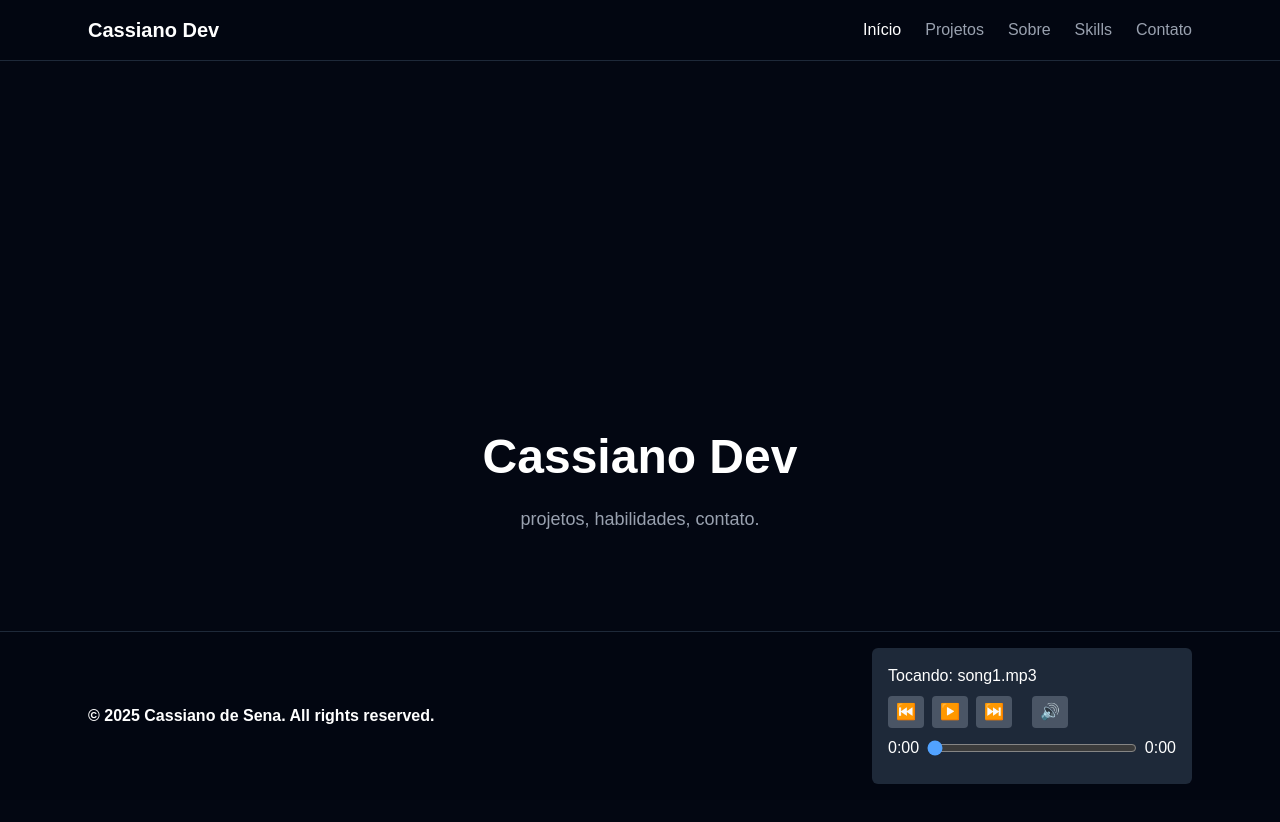
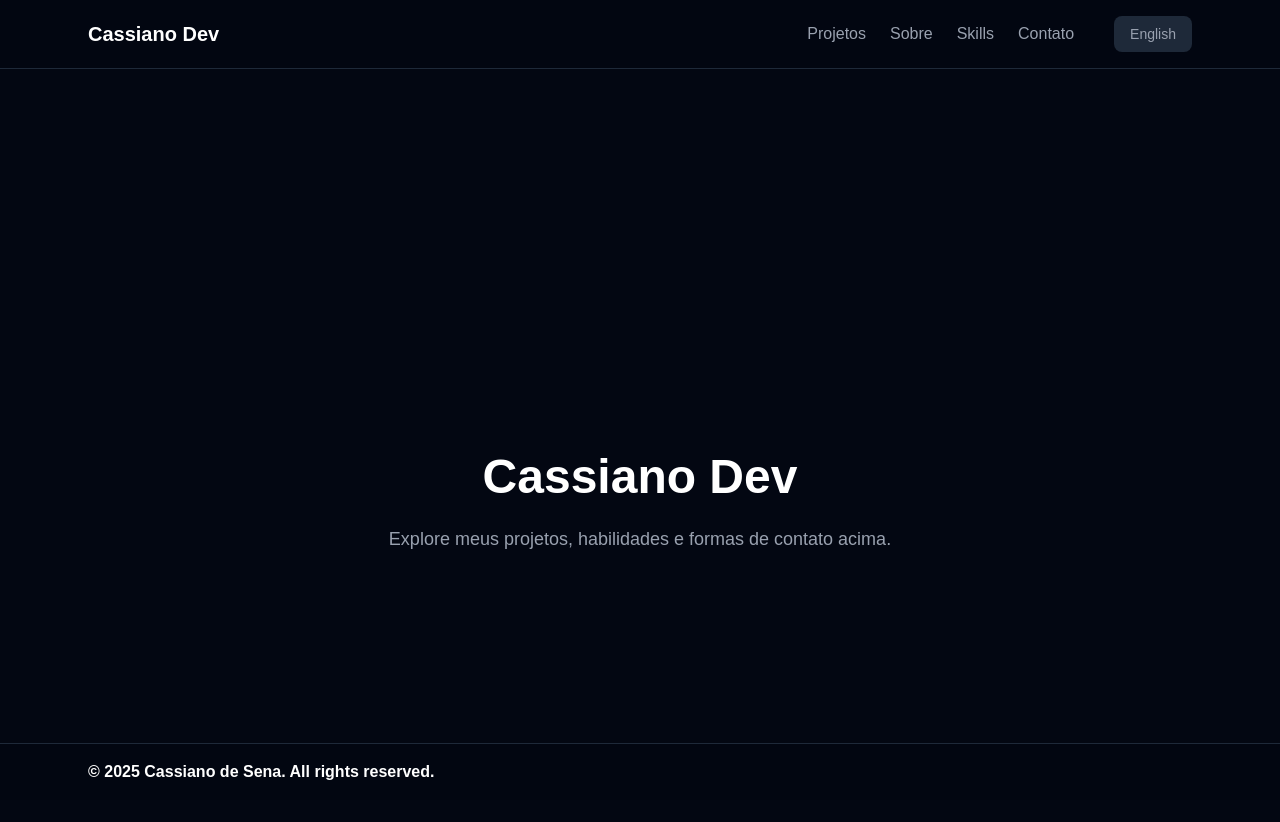
Before and after one commit to cassiano-sena/cassiano-sena.github.io, a Next.js app: page / in a window 1280 px wide. Shown: the top 822 px of the page. Built offline with nearby package versions, Linux system fonts and the light colour scheme.

Commit message:
Page Translation

```diff
--- a/app/SPAContent.tsx
+++ b/app/SPAContent.tsx
@@ -1,69 +1,82 @@
 "use client";
 
-import { useState } from "react";
-import { motion } from "framer-motion";
+import { useState, useEffect } from "react";
+import Navbar from "./components/navbar";
 import AboutPage from "./about/page";
 import ProjectsPage from "./projects/page";
 import SkillsPage from "./skills/page";
 import ContactPage from "./contact/page";
-import Navbar from "./components/navbar"; // <-- importa sua Navbar
 
 export default function SPAContent() {
   const [page, setPage] = useState<
     "home" | "about" | "projects" | "skills" | "contact"
   >("home");
 
-  // Função para renderizar a página correta
+  const [lang, setLang] = useState<"pt" | "en">("pt");
+
+  useEffect(() => {
+    const savedLang = localStorage.getItem("lang") as "pt" | "en" | null;
+    if (savedLang) setLang(savedLang);
+  }, []);
+
+  useEffect(() => {
+    localStorage.setItem("lang", lang);
+  }, [lang]);
+
+  const t = {
+    pt: {
+      homeTitle: "Cassiano Dev",
+      homeText: "Explore meus projetos, habilidades e formas de contato acima.",
+      projects: "Projetos",
+      about: "Sobre",
+      skills: "Skills",
+      contact: "Contato",
+      langButton: "English",
+    },
+    en: {
+      homeTitle: "Cassiano Dev",
+      homeText: "Explore my projects, skills, and ways to get in touch above.",
+      projects: "Projects",
+      about: "About",
+      skills: "Skills",
+      contact: "Contact",
+      langButton: "Português",
+    },
+  }[lang];
+
   const renderPage = () => {
     switch (page) {
       case "about":
-        return <AboutPage />;
+        return <AboutPage lang={lang} />;
       case "projects":
-        return <ProjectsPage />;
+        return <ProjectsPage lang={lang} />;
       case "skills":
-        return <SkillsPage />;
+        return <SkillsPage lang={lang} />;
       case "contact":
-        return <ContactPage />;
+        return <ContactPage lang={lang} />;
       default:
         return (
-        <section className="flex flex-col items-center justify-center min-h-screen text-center px-6">
-            <motion.h1
-            initial={{ opacity: 0, y: 40 }}
-            animate={{ opacity: 1, y: 0 }}
-            transition={{ duration: 1 }}
-            className="text-5xl font-extrabold mb-6 text-accent"
-            >
-            Cassiano Dev
-            </motion.h1>
-
-            <motion.p
-            initial={{ opacity: 0, y: 20 }}
-            animate={{ opacity: 1, y: 0 }}
-            transition={{ delay: 0.3, duration: 1 }}
-            className="text-gray-400 text-lg max-w-2xl leading-relaxed"
-            >
-            projetos, habilidades, contato.
-            </motion.p>
-
-            <motion.div
-            initial={{ opacity: 0, y: 10 }}
-            animate={{ opacity: 1, y: 0 }}
-            transition={{ delay: 0.6, duration: 1 }}
-            className="mt-10 flex flex-wrap justify-center gap-6"
-            >
-
-            </motion.div>
-        </section>
+          <section className="flex flex-col items-center justify-center min-h-screen text-center px-6">
+            <h1 className="text-5xl font-extrabold mb-6 text-accent">
+              {t.homeTitle}
+            </h1>
+            <p className="text-gray-400 text-lg max-w-2xl leading-relaxed">
+              {t.homeText}
+            </p>
+          </section>
         );
     }
   };
 
   return (
     <div className="min-h-screen bg-gray-950 text-white pt-20">
-      {/* Navbar fixa no topo */}
-      <NavbarWrapper onNavigate={setPage} currentPage={page} />
-
-      {/* Conteúdo principal */}
+      <NavbarWrapper
+        onNavigate={setPage}
+        currentPage={page}
+        lang={lang}
+        setLang={setLang}
+        t={t}
+      />
       <main className="flex-1 p-6">{renderPage()}</main>
     </div>
   );
@@ -72,27 +85,34 @@ export default function SPAContent() {
 function NavbarWrapper({
   onNavigate,
   currentPage,
+  lang,
+  setLang,
+  t,
 }: {
   onNavigate: (page: "home" | "about" | "projects" | "skills" | "contact") => void;
-  currentPage: string;
+  currentPage: "home" | "about" | "projects" | "skills" | "contact";
+  lang: "pt" | "en";
+  setLang: (lang: "pt" | "en") => void;
+  t: any;
 }) {
-  const menuItems = [
-    { name: "Início", page: "home" },
-    { name: "Projetos", page: "projects" },
-    { name: "Sobre", page: "about" },
-    { name: "Skills", page: "skills" },
-    { name: "Contato", page: "contact" },
-  ] as const;
+  const menuItems: { name: string; page: "about" | "projects" | "skills" | "contact" }[] = [
+    { name: t.projects, page: "projects" },
+    { name: t.about, page: "about" },
+    { name: t.skills, page: "skills" },
+    { name: t.contact, page: "contact" },
+  ];
 
   return (
     <nav className="fixed top-0 left-0 w-full bg-gray-950/80 backdrop-blur-md z-50 border-b border-gray-800">
       <div className="max-w-6xl mx-auto flex items-center justify-between px-6 py-4">
         <span className="text-xl font-bold text-white">Cassiano Dev</span>
-        <ul className="flex gap-6 text-gray-400">
+        <ul className="flex gap-6 text-gray-400 items-center">
           {menuItems.map((item) => (
             <li key={item.page}>
               <button
-                onClick={() => onNavigate(item.page)}
+                onClick={() =>
+                  onNavigate(item.page as "home" | "about" | "projects" | "skills" | "contact")
+                }
                 className={`transition hover:text-white ${
                   currentPage === item.page ? "text-white font-medium" : ""
                 }`}
@@ -101,6 +121,14 @@ function NavbarWrapper({
               </button>
             </li>
           ))}
+          <li>
+            <button
+              onClick={() => setLang(lang === "pt" ? "en" : "pt")}
+              className="ml-4 bg-gray-800 px-4 py-2 rounded-lg hover:bg-gray-700 text-sm"
+            >
+              {t.langButton}
+            </button>
+          </li>
         </ul>
       </div>
     </nav>
--- a/app/about/page.tsx
+++ b/app/about/page.tsx
@@ -3,7 +3,44 @@
 import { motion } from "framer-motion";
 import Image from "next/image";
 
-export default function AboutPage() {
+export default function AboutPage({ lang }: { lang: "pt" | "en" }) {
+  const t = {
+    pt: {
+      title: "███ ARQUIVO DO SUJEITO: CASSIANO ███",
+      name: "Cassiano de Sena Crispim",
+      occupation: "Desenvolvedor Full Stack",
+      gender: "Masculino",
+      age: "[RESTRITO]",
+      height: "1.75 m",
+      eyeColor: "Indefinido",
+      likes: "Chá, Resolver Problemas",
+      dislikes: "Ruído",
+      location: "[SIGILOSO]",
+      fileCreated: "23.10.2025",
+      accessLevel: "ÔMEGA",
+      fileStatus: "CLASSIFICADO",
+      accessProjects: "Acessar Projetos",
+      contactAgent: "Contatar Agente",
+    },
+    en: {
+      title: "███ SUBJECT FILE: CASSIANO ███",
+      name: "Cassiano de Sena Crispim",
+      occupation: "Full Stack Developer",
+      gender: "Male",
+      age: "[REDACTED]",
+      height: "1.75 m",
+      eyeColor: "Undefined",
+      likes: "Tea, Problem Solving",
+      dislikes: "Noise",
+      location: "[REDACTED]",
+      fileCreated: "10.23.2025",
+      accessLevel: "OMEGA",
+      fileStatus: "CLASSIFIED",
+      accessProjects: "Access Projects",
+      contactAgent: "Contact Agent",
+    },
+  }[lang];
+
   return (
     <main className="about-page bg-gray-950 min-h-screen text-white font-mono relative overflow-hidden">
       {/* Fundo digital */}
@@ -16,11 +53,10 @@ export default function AboutPage() {
           initial={{ opacity: 0, scale: 0.95 }}
           animate={{ opacity: 1, scale: 1 }}
           transition={{ delay: 0.2, duration: 0.8 }}
-          className="bg-gray-900/70 border border-gray-700 rounded-2xl shadow-lg p-10 w-full max-w-9xl backdrop-blur-sm relative"
+          className="bg-gray-900/70 border border-gray-700 rounded-2xl shadow-lg p-10 w-full max-w-5xl backdrop-blur-sm relative"
         >
           <div className="absolute top-4 right-6 text-xs text-gray-600">
-            FILE STATUS:{" "}
-            <span className="text-red-500 font-bold">CLASSIFIED</span>
+            FILE STATUS: <span className="text-red-500 font-bold">{t.fileStatus}</span>
           </div>
 
           {/* TÍTULO */}
@@ -29,12 +65,12 @@ export default function AboutPage() {
             animate={{ opacity: 1, y: 0 }}
             transition={{ duration: 1 }}
             className="text-4xl md:text-5xl font-extrabold mb-8 text-red-500 tracking-widest about-glitch"
-            data-text="███ SUBJECT FILE: CASSIANO ███"
+            data-text={t.title}
           >
-            ███ SUBJECT FILE: CASSIANO ███
+            {t.title}
           </motion.h1>
 
-          {/* CABEÇALHO COM FOTO + INFOS BÁSICAS */}
+          {/* FOTO + INFO BÁSICA */}
           <div className="grid grid-cols-1 md:grid-cols-[200px_1fr] gap-8 items-start mb-10">
             {/* FOTO */}
             <div className="relative w-48 h-48 rounded-lg overflow-hidden border-4 border-red-600 shadow-[0_0_25px_rgba(255,0,0,0.3)] mx-auto md:mx-0">
@@ -48,28 +84,27 @@ export default function AboutPage() {
 
             {/* INFO BÁSICA */}
             <div className="grid grid-cols-2 gap-x-10 gap-y-4">
-              <Info label="Name" value="Cassiano de Sena Crispim" />
-              <Info label="Occupation" value="Full Stack Developer" />
-              <Info label="Gender" value="Male" />
-              <Info label="Age" value="[REDACTED]" red />
-              <Info label="Height" value="1.75 m" />
-              <Info label="Eye Color" value="undefined"  />
+              <Info label={lang === "pt" ? "Nome" : "Name"} value={t.name} />
+              <Info label={lang === "pt" ? "Ocupação" : "Occupation"} value={t.occupation} />
+              <Info label={lang === "pt" ? "Gênero" : "Gender"} value={t.gender} />
+              <Info label={lang === "pt" ? "Idade" : "Age"} value={t.age} red />
+              <Info label={lang === "pt" ? "Altura" : "Height"} value={t.height} />
+              <Info label={lang === "pt" ? "Cor dos Olhos" : "Eye Color"} value={t.eyeColor} />
             </div>
           </div>
 
-          {/* DETALHES RESTANTES (ficam como antes) */}
+          {/* DETALHES EXTRAS */}
           <div className="grid grid-cols-2 gap-8">
-            <Info label="Likes" value="Tea, Problem Solving" />
-            <Info label="Dislikes" value="Noise" />
+            <Info label={lang === "pt" ? "Gosta de" : "Likes"} value={t.likes} />
+            <Info label={lang === "pt" ? "Não gosta de" : "Dislikes"} value={t.dislikes} />
             <div className="col-span-2">
-              <Info label="Current Location" value="[REDACTED]" red />
+              <Info label={lang === "pt" ? "Localização Atual" : "Current Location"} value={t.location} red />
             </div>
           </div>
 
           <div className="border-t border-gray-700 mt-10 pt-4 text-gray-500 text-sm tracking-wide">
-            FILE CREATED:{" "}
-            <span className="text-gray-300">10.23.2025</span> — ACCESS LEVEL:{" "}
-            <span className="text-red-500">OMEGA</span>
+            FILE CREATED: <span className="text-gray-300">{t.fileCreated}</span> — ACCESS LEVEL:{" "}
+            <span className="text-red-500">{t.accessLevel}</span>
           </div>
         </motion.div>
 
@@ -84,13 +119,13 @@ export default function AboutPage() {
             href="/projects"
             className="bg-red-600 hover:bg-red-700 px-8 py-3 rounded-xl text-white font-bold uppercase tracking-widest transition shadow-md"
           >
-            Access Projects
+            {t.accessProjects}
           </a>
           <a
             href="/contact"
             className="border border-red-600 hover:bg-red-800 px-8 py-3 rounded-xl text-gray-200 uppercase tracking-widest transition"
           >
-            Contact Agent
+            {t.contactAgent}
           </a>
         </motion.div>
       </section>
@@ -132,17 +167,11 @@ export default function AboutPage() {
           0% {
             clip-path: inset(0 0 80% 0);
           }
-          20% {
-            clip-path: inset(10% 0 70% 0);
-          }
           40% {
-            clip-path: inset(40% 0 40% 0);
-          }
-          60% {
-            clip-path: inset(50% 0 30% 0);
+            clip-path: inset(30% 0 40% 0);
           }
           80% {
-            clip-path: inset(80% 0 10% 0);
+            clip-path: inset(10% 0 70% 0);
           }
           100% {
             clip-path: inset(0 0 80% 0);
@@ -153,17 +182,11 @@ export default function AboutPage() {
           0% {
             clip-path: inset(80% 0 0 0);
           }
-          20% {
-            clip-path: inset(70% 0 10% 0);
-          }
           40% {
-            clip-path: inset(40% 0 40% 0);
-          }
-          60% {
-            clip-path: inset(30% 0 50% 0);
+            clip-path: inset(50% 0 30% 0);
           }
           80% {
-            clip-path: inset(10% 0 80% 0);
+            clip-path: inset(20% 0 60% 0);
           }
           100% {
             clip-path: inset(80% 0 0 0);
@@ -174,7 +197,7 @@ export default function AboutPage() {
   );
 }
 
-/* COMPONENTE DE TEXTO */
+/* COMPONENTE INFO */
 function Info({
   label,
   value,
--- a/app/components/bottombar.tsx
+++ b/app/components/bottombar.tsx
@@ -1,6 +1,6 @@
 "use client";
 import { motion } from "framer-motion";
-import AudioPlayer from "./audio";
+// import AudioPlayer from "./audio";
 
 export default function Bottombar() {
   return (
@@ -15,7 +15,7 @@ export default function Bottombar() {
           © 2025 Cassiano de Sena. All rights reserved.
         </div>
         <div>
-          <AudioPlayer />
+          {/* <AudioPlayer /> */}
         </div>
       </div>
     </motion.nav>
--- a/app/contact/page.tsx
+++ b/app/contact/page.tsx
@@ -5,7 +5,9 @@ import Bottombar from "../components/bottombar";
 import Navbar from "../components/navbar";
 import { motion } from "framer-motion";
 
-export default function ContactPage() {
+export default function ContactPage({ lang }: { lang: "pt" | "en" }) {
+  const isPt = lang === "pt";
+
   return (
     <main className="bg-gray-950 min-h-screen text-white">
       {/* <Navbar /> */}
@@ -18,7 +20,7 @@ export default function ContactPage() {
           transition={{ duration: 1 }}
           className="text-5xl font-extrabold mb-6 text-accent"
         >
-          Contato
+          {isPt ? "Contato" : "Contact"}
         </motion.h1>
 
         <motion.p
@@ -27,46 +29,53 @@ export default function ContactPage() {
           transition={{ delay: 0.3, duration: 1 }}
           className="text-gray-400 text-lg max-w-2xl leading-relaxed"
         >
+          {isPt
+            ? "Você pode entrar em contato comigo através dos links abaixo:"
+            : "You can reach me through the links below:"}
         </motion.p>
 
         <motion.div
           initial={{ opacity: 0, y: 10 }}
           animate={{ opacity: 1, y: 0 }}
           transition={{ delay: 0.6, duration: 1 }}
-          className="mt-10 flex gap-4"
+          className="mt-10 flex flex-wrap justify-center gap-4"
         >
+          {/* Email */}
+          <a
+            href="mailto:cassiano@example.com"
+            target="_blank"
+            rel="noopener noreferrer"
+            className="flex items-center gap-2 bg-gray-800 hover:bg-gray-700 px-6 py-3 rounded-xl text-white font-medium transition"
+          >
+            <img src="/envelope.svg" alt="Email" className="w-8 h-8" />
+            {isPt ? "Email" : "Email"}
+          </a>
+
+          {/* GitHub */}
           <a
             href="https://github.com/cassiano-sena"
             target="_blank"
             rel="noopener noreferrer"
             className="flex items-center gap-2 bg-gray-800 hover:bg-gray-700 px-6 py-3 rounded-xl text-white font-medium transition"
           >
-            <img src="/envelope.svg" alt="Email" className="w-10 h-10" />
-            Email
+            <img src="/github.svg" alt="GitHub" className="w-8 h-8" />
+            GitHub
           </a>
 
+          {/* WhatsApp */}
           <a
-            href="https://github.com/cassiano-sena"
+            href="https://wa.me/5547999999999"
             target="_blank"
             rel="noopener noreferrer"
             className="flex items-center gap-2 bg-gray-800 hover:bg-gray-700 px-6 py-3 rounded-xl text-white font-medium transition"
           >
-            <img src="/github.svg" alt="GitHub" className="w-10 h-10" />
-            GitHub
-          </a>
-
-          <a
-            href=""
-            target="_blank"
-            rel="noopener noreferrer"
-            className="flex items-center gap-2 bg-gray-800 hover:bg-gray-700 px-6 py-3 rounded-xl text-white font-medium transition"
-          >
-            <img src="/whatsapp.svg" alt="GitHub" className="w-10 h-10" />
+            <img src="/whatsapp.svg" alt="WhatsApp" className="w-8 h-8" />
             WhatsApp
           </a>
         </motion.div>
       </section>
-      <Bottombar/>
+
+      <Bottombar />
     </main>
   );
 }
--- a/app/projects/page.tsx
+++ b/app/projects/page.tsx
@@ -1,15 +1,13 @@
 "use client";
 
-import AudioPlayer from "../components/audio";
 import Bottombar from "../components/bottombar";
-import Navbar from "../components/navbar";
 import { motion } from "framer-motion";
 
-export default function ProjectsPage() {
+export default function ProjectsPage({ lang }: { lang: "pt" | "en" }) {
+  const isPt = lang === "pt";
+
   return (
     <main className="bg-gray-950 min-h-screen text-white">
-      {/* <Navbar /> */}
-
       <section className="flex flex-col items-center justify-center min-h-screen text-center px-6">
         <motion.h1
           initial={{ opacity: 0, y: 40 }}
@@ -17,7 +15,7 @@ export default function ProjectsPage() {
           transition={{ duration: 1 }}
           className="text-5xl font-extrabold mb-6 text-accent"
         >
-          Meus Projetos
+          {isPt ? "Meus Projetos" : "My Projects"}
         </motion.h1>
 
         <motion.p
@@ -26,7 +24,9 @@ export default function ProjectsPage() {
           transition={{ delay: 0.3, duration: 1 }}
           className="text-gray-400 text-lg max-w-2xl leading-relaxed"
         >
-          Aqui estão alguns dos projetos que desenvolvi recentemente:
+          {isPt
+            ? "Aqui estão alguns dos projetos que desenvolvi recentemente:"
+            : "Here are some of the projects I’ve developed recently:"}
         </motion.p>
 
         <motion.div
@@ -35,20 +35,39 @@ export default function ProjectsPage() {
           transition={{ delay: 0.6, duration: 1 }}
           className="mt-10 flex flex-wrap justify-center gap-6"
         >
+          {/* Card 1 */}
           <div className="bg-gray-800 p-6 rounded-xl w-64 text-left">
-            <h3 className="text-xl font-bold mb-2 text-accent">Projeto 1</h3>
-            <p className="text-gray-400 mb-2">Descrição breve do projeto.</p>
-            <a href="#" className="text-accent font-medium hover:underline">Ver mais</a>
+            <h3 className="text-xl font-bold mb-2 text-accent">
+              {isPt ? "Projeto 1" : "Project 1"}
+            </h3>
+            <p className="text-gray-400 mb-2">
+              {isPt
+                ? "Descrição breve do projeto."
+                : "Brief description of the project."}
+            </p>
+            <a href="#" className="text-accent font-medium hover:underline">
+              {isPt ? "Ver mais" : "View more"}
+            </a>
           </div>
 
+          {/* Card 2 */}
           <div className="bg-gray-800 p-6 rounded-xl w-64 text-left">
-            <h3 className="text-xl font-bold mb-2 text-accent">Projeto 2</h3>
-            <p className="text-gray-400 mb-2">Descrição breve do projeto.</p>
-            <a href="#" className="text-accent font-medium hover:underline">Ver mais</a>
+            <h3 className="text-xl font-bold mb-2 text-accent">
+              {isPt ? "Projeto 2" : "Project 2"}
+            </h3>
+            <p className="text-gray-400 mb-2">
+              {isPt
+                ? "Descrição breve do projeto."
+                : "Brief description of the project."}
+            </p>
+            <a href="#" className="text-accent font-medium hover:underline">
+              {isPt ? "Ver mais" : "View more"}
+            </a>
           </div>
         </motion.div>
       </section>
-      <Bottombar/>
+
+      <Bottombar />
     </main>
   );
 }
--- a/app/skills/page.tsx
+++ b/app/skills/page.tsx
@@ -1,15 +1,13 @@
 "use client";
 
-import AudioPlayer from "../components/audio";
 import Bottombar from "../components/bottombar";
-import Navbar from "../components/navbar";
 import { motion } from "framer-motion";
 
-export default function SkillsPage() {
+export default function SkillsPage({ lang }: { lang: "pt" | "en" }) {
+  const isPt = lang === "pt";
+
   return (
     <main className="bg-gray-950 min-h-screen text-white">
-      {/* <Navbar /> */}
-
       <section className="flex flex-col items-center justify-center min-h-screen text-center px-6">
         <motion.h1
           initial={{ opacity: 0, y: 40 }}
@@ -17,7 +15,7 @@ export default function SkillsPage() {
           transition={{ duration: 1 }}
           className="text-5xl font-extrabold mb-6 text-accent"
         >
-          Skills
+          {isPt ? "Skills" : "Skills"}
         </motion.h1>
 
         <motion.p
@@ -26,7 +24,9 @@ export default function SkillsPage() {
           transition={{ delay: 0.3, duration: 1 }}
           className="text-gray-400 text-lg max-w-2xl leading-relaxed"
         >
-          Aqui estão algumas das tecnologias e ferramentas que utilizo:
+          {isPt
+            ? "Aqui estão algumas das tecnologias e ferramentas que utilizo:"
+            : "Here are some of the technologies and tools I use:"}
         </motion.p>
 
         <motion.div
@@ -35,31 +35,34 @@ export default function SkillsPage() {
           transition={{ delay: 0.6, duration: 1 }}
           className="mt-10 flex flex-wrap justify-center gap-6"
         >
-          <span className="bg-gray-800 px-4 py-2 rounded-xl text-accent font-medium flex items-center gap-2">
-          <img src="https://cdn.jsdelivr.net/gh/devicons/devicon@latest/icons/php/php-original.svg" alt="PHP" className="w-5 h-5" />PHP</span>
-          <span className="bg-gray-800 px-4 py-2 rounded-xl text-accent font-medium flex items-center gap-2">
-          <img src="https://cdn.jsdelivr.net/gh/devicons/devicon@latest/icons/java/java-original.svg" alt="Java" className="w-5 h-5" />Java</span>
-          <span className="bg-gray-800 px-4 py-2 rounded-xl text-accent font-medium flex items-center gap-2">
-          <img src="https://cdn.jsdelivr.net/gh/devicons/devicon@latest/icons/javascript/javascript-original.svg" alt="JavaScript" className="w-5 h-5" />JavaScript</span>
-          <span className="bg-gray-800 px-4 py-2 rounded-xl text-accent font-medium flex items-center gap-2">
-          <img src="https://cdn.jsdelivr.net/gh/devicons/devicon@latest/icons/cplusplus/cplusplus-original.svg" alt="C++" className="w-5 h-5" />C++</span>
-          <span className="bg-gray-800 px-4 py-2 rounded-xl text-accent font-medium flex items-center gap-2">
-          <img src="https://cdn.jsdelivr.net/gh/devicons/devicon@latest/icons/flutter/flutter-original.svg" alt="Flutter" className="w-5 h-5" />Flutter</span>
-          <span className="bg-gray-800 px-4 py-2 rounded-xl text-accent font-medium flex items-center gap-2">
-          <img src="https://cdn.jsdelivr.net/gh/devicons/devicon@latest/icons/kotlin/kotlin-original.svg" alt="Kotlin" className="w-5 h-5" />Kotlin</span>
-          <span className="bg-gray-800 px-4 py-2 rounded-xl text-accent font-medium flex items-center gap-2">
-          <img src="https://cdn.jsdelivr.net/gh/devicons/devicon@latest/icons/csharp/csharp-original.svg" alt="C#" className="w-5 h-5" />C#</span>
-          <span className="bg-gray-800 px-4 py-2 rounded-xl text-accent font-medium flex items-center gap-2">
-          <img src="https://cdn.jsdelivr.net/gh/devicons/devicon@latest/icons/python/python-original.svg" alt="Python" className="w-5 h-5" />Python</span>
-          <span className="bg-gray-800 px-4 py-2 rounded-xl text-accent font-medium flex items-center gap-2">
-          <img src="https://cdn.jsdelivr.net/gh/devicons/devicon@latest/icons/mysql/mysql-original.svg" alt="MySQL" className="w-5 h-5" />MySQL</span>
-
-          <span className="bg-gray-800 px-4 py-2 rounded-xl text-accent font-medium flex items-center gap-2">
-          <img src="https://cdn.jsdelivr.net/gh/devicons/devicon@latest/icons/androidstudio/androidstudio-original.svg" alt="Android Studio" className="w-5 h-5" />Android Studio</span>
-
+          {[
+            ["PHP", "php"],
+            ["Java", "java"],
+            ["JavaScript", "javascript"],
+            ["C++", "cplusplus"],
+            ["Flutter", "flutter"],
+            ["Kotlin", "kotlin"],
+            ["C#", "csharp"],
+            ["Python", "python"],
+            ["MySQL", "mysql"],
+            ["Android Studio", "androidstudio"],
+          ].map(([name, icon]) => (
+            <span
+              key={name}
+              className="bg-gray-800 px-4 py-2 rounded-xl text-accent font-medium flex items-center gap-2"
+            >
+              <img
+                src={`https://cdn.jsdelivr.net/gh/devicons/devicon@latest/icons/${icon}/${icon}-original.svg`}
+                alt={name}
+                className="w-5 h-5"
+              />
+              {name}
+            </span>
+          ))}
         </motion.div>
       </section>
-      <Bottombar/>
+
+      <Bottombar />
     </main>
   );
 }
```
